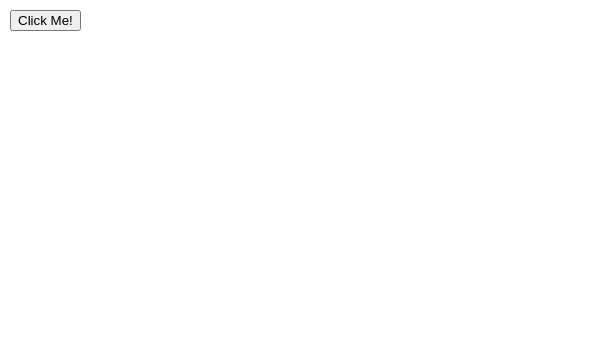
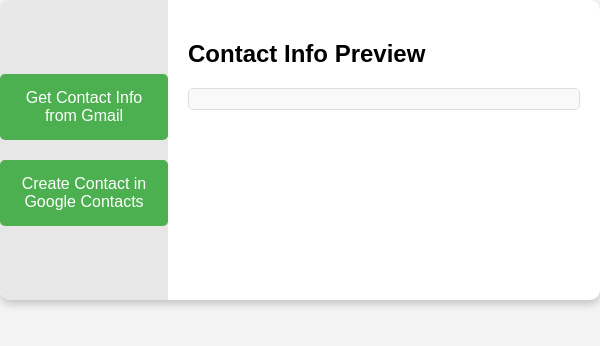
Before and after one commit to MexpressoBean/Get-Email-Contact-Chrome-Extension, a browser extension: page popup.html in a window 400 px wide. Shown: the whole page, 600 px wide, since content can reach past the window. Drawn offline with Linux system fonts and the light colour scheme.

Commit message:
improve the popup UI

```diff
--- a/popup.html
+++ b/popup.html
@@ -1,19 +1,22 @@
 <!DOCTYPE html>
 <html lang="en">
-  <head>
-    <meta charset="UTF-8" />
-    <meta name="viewport" content="width=device-width, initial-scale=1.0" />
-    <title>Simple Button Logger</title>
-    <style>
-      body {
-        font-family: Arial, sans-serif;
-        margin: 10px;
-      }
-    </style>
-  </head>
-  <body>
-    <button id="logButton">Click Me!</button>
-
+<head>
+    <meta charset="UTF-8">
+    <meta name="viewport" content="width=device-width, initial-scale=1.0">
+    <link rel="stylesheet" href="styles.css"> <!-- Link to the CSS file -->
+    <title>Contact Info</title>
+</head>
+<body>
+    <div class="modal">
+        <div class="button-container">
+            <button id="getContactInfoButton" class="styled-button">Get Contact Info from Gmail</button>
+            <button id="createContactButton" class="styled-button">Create Contact in Google Contacts</button>
+        </div>
+        <div class="preview-container">
+            <h2>Contact Info Preview</h2>
+            <pre id="contactInfoPreview" class="contact-info"></pre>
+        </div>
+    </div>
     <script src="popup.js"></script>
-  </body>
+</body>
 </html>
--- a/popup.js
+++ b/popup.js
@@ -1,6 +1,8 @@
 // Event listener for button click
 document.addEventListener("DOMContentLoaded", function () {
-  document.getElementById("logButton").addEventListener("click", () => {
+  document
+    .getElementById("getContactInfoButton")
+    .addEventListener("click", () => {
       chrome.runtime.sendMessage({ name: "extractEmailBody" }, (response) => {
         if (response && response.emailContent) {
           chrome.runtime.sendMessage(
@@ -15,6 +17,10 @@
                   response.contactInfo
                 } && ${JSON.stringify(response.contactInfo)}`
               );
+
+              // Display the contact info in the preview area
+              document.getElementById("contactInfoPreview").textContent =
+                JSON.stringify(response.contactInfo, null, 2);
             }
           );
         } else {
@@ -22,4 +28,11 @@
         }
       });
     });
+
+  document
+    .getElementById("createContactButton")
+    .addEventListener("click", () => {
+      // Logic for creating the contact in Google Contacts goes here
+      console.log("Create contact button clicked");
     });
+});
--- /dev/null
+++ b/styles.css
@@ -0,0 +1,59 @@
+body {
+    font-family: Arial, sans-serif;
+    margin: 0;
+    padding: 0;
+    background-color: #f4f4f4;
+}
+
+.modal {
+    display: flex;
+    height: 300px; /* Adjust as necessary */
+    width: 600px; /* Adjust as necessary */
+    background-color: white;
+    border-radius: 10px;
+    box-shadow: 0 4px 8px rgba(0, 0, 0, 0.2);
+    overflow: hidden;
+}
+
+.button-container {
+    width: 30%; /* Adjust for button width */
+    display: flex;
+    flex-direction: column;
+    justify-content: center;
+    align-items: center;
+    background-color: #e7e7e7; /* Light gray background for buttons */
+}
+
+.preview-container {
+    width: 70%; /* Remaining space for preview */
+    padding: 20px;
+}
+
+.styled-button {
+    background-color: #4CAF50; /* Green background */
+    color: white; /* White text */
+    border: none; /* Remove borders */
+    padding: 15px 20px; /* Padding */
+    text-align: center; /* Centered text */
+    text-decoration: none; /* Remove underline */
+    display: block; /* Block element */
+    font-size: 16px; /* Font size */
+    margin: 10px 0; /* Margin */
+    cursor: pointer; /* Pointer/hand icon */
+    border-radius: 5px; /* Rounded corners */
+    transition: background-color 0.3s, transform 0.3s; /* Transition effect */
+}
+
+.styled-button:hover {
+    background-color: #45a049; /* Darker green on hover */
+    transform: scale(1.05); /* Slightly increase size */
+}
+
+.contact-info {
+    background-color: #f9f9f9; /* Light background for preview */
+    border: 1px solid #ddd; /* Border */
+    border-radius: 5px; /* Rounded corners */
+    padding: 10px;
+    white-space: pre-wrap; /* Keep formatting */
+    overflow: auto; /* Scroll if needed */
+}
```
Lines whose indentation alone changed are shown as unchanged.
